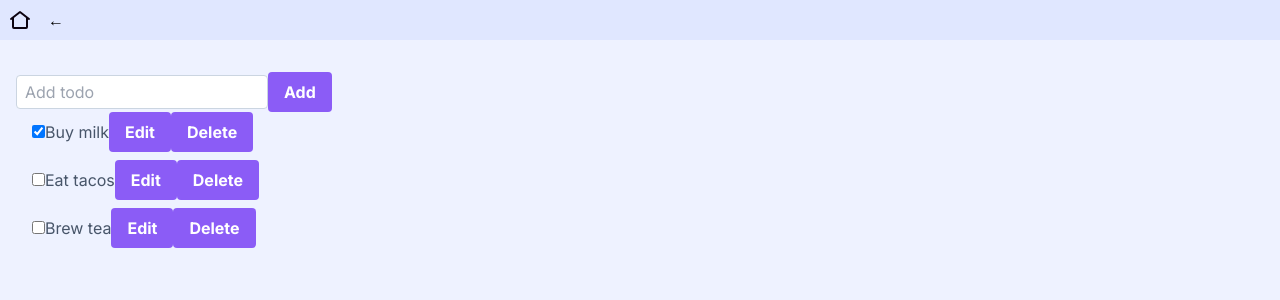
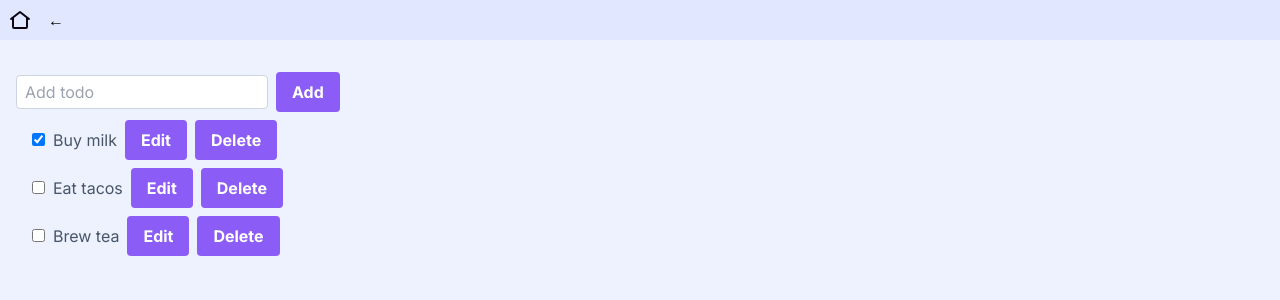
Before and after one commit to emanuelefavero/frontend-problems, a Next.js app in the folder react/: page /update-state-arrays/fix-mutations in a window 1280 px wide. Shown: the top 300 px of the page. Built offline with nearby package versions, Linux system fonts and the light colour scheme.

Commit message:
fix /fix-mutations styling

```diff
--- a/react/app/update-state-arrays/fix-mutations/AddTodo.tsx
+++ b/react/app/update-state-arrays/fix-mutations/AddTodo.tsx
@@ -6,12 +6,14 @@ interface Props {
 
 export default function AddTodo({ onAddTodo }: Props) {
   const [title, setTitle] = useState('')
+
   return (
-    <>
+    <div className='mb-2'>
       <input
         placeholder='Add todo'
         value={title}
         onChange={(e) => setTitle(e.target.value)}
+        className='mr-2'
       />
       <button
         onClick={() => {
@@ -21,6 +23,6 @@ export default function AddTodo({ onAddTodo }: Props) {
       >
         Add
       </button>
-    </>
+    </div>
   )
 }
--- a/react/app/update-state-arrays/fix-mutations/TaskList.tsx
+++ b/react/app/update-state-arrays/fix-mutations/TaskList.tsx
@@ -32,6 +32,7 @@ interface TaskProps {
 function Task({ todo, onChange, onDelete }: TaskProps) {
   const [isEditing, setIsEditing] = useState(false)
   let todoContent
+
   if (isEditing) {
     todoContent = (
       <>
@@ -44,17 +45,22 @@ function Task({ todo, onChange, onDelete }: TaskProps) {
             })
           }}
         />
-        <button onClick={() => setIsEditing(false)}>Save</button>
+        <button onClick={() => setIsEditing(false)} className='ml-2 mr-2'>
+          Save
+        </button>
       </>
     )
   } else {
     todoContent = (
       <>
         {todo.title}
-        <button onClick={() => setIsEditing(true)}>Edit</button>
+        <button onClick={() => setIsEditing(true)} className='ml-2 mr-2'>
+          Edit
+        </button>
       </>
     )
   }
+
   return (
     <label>
       <input
@@ -66,6 +72,7 @@ function Task({ todo, onChange, onDelete }: TaskProps) {
             done: e.target.checked,
           })
         }}
+        className='mr-2'
       />
       {todoContent}
       <button onClick={() => onDelete(todo.id)}>Delete</button>
```
